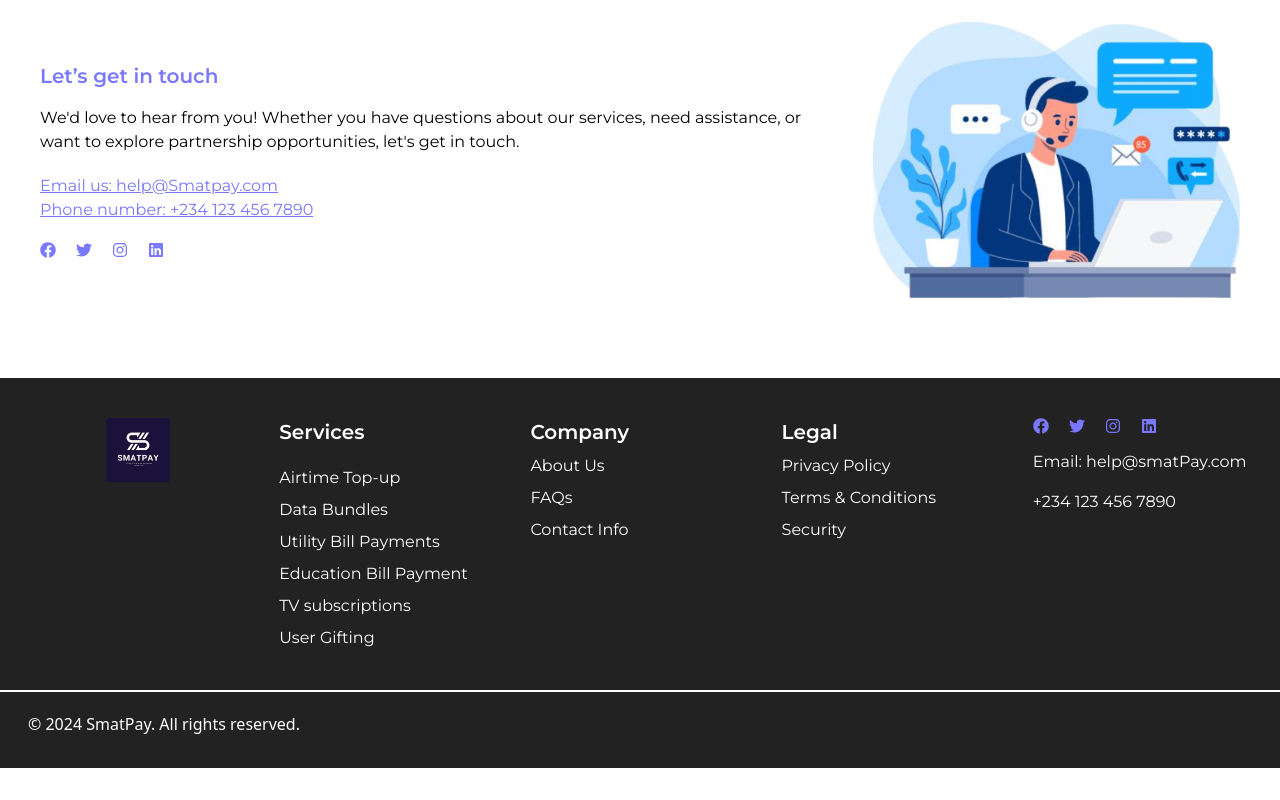
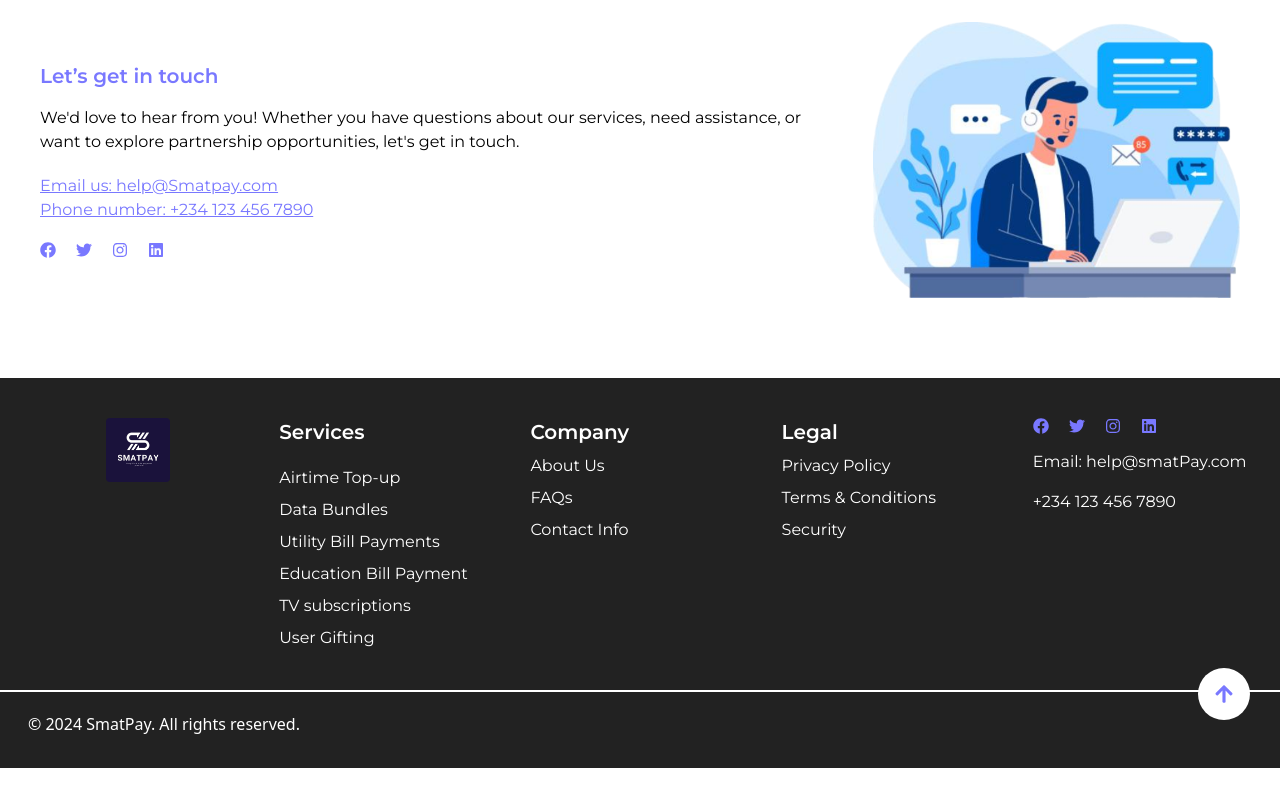
Before and after one commit to MAYOR-001-star/SmatPay, a React (Vite) app: page / in a window 1280 px wide. Shown: the part 5371-6171 px from the top of the page. After the commit the page ends 6139 px from the top, so only its background shows below. Built offline with nearby package versions, Linux system fonts and the light colour scheme.

Commit message:
made some touches

```diff
--- a/src/App.jsx
+++ b/src/App.jsx
@@ -405,7 +405,9 @@
         </div>
         <p className='text-white px-7 lg:py-3'>&copy; 2024 SmatPay. All rights reserved.</p>
       </footer>
-      <FaArrowUp onClick={top} className='rounded-[50%] bg-white bg-red-700 top-icon text-xl text-[#7978ff]'/>
+      <div onClick={top} className='rounded-[50%] bg-white top-icon text-xl text-[#7978ff]'>
+        <FaArrowUp/>
+      </div>
     </div>
   )
 }
--- a/src/index.css
+++ b/src/index.css
@@ -43,5 +43,7 @@
 .top-icon{
     position: absolute;
     padding: 1rem;
+    right: 0;
+    margin: -100px 30px 0 0;
     z-index: 3;
 }
```
